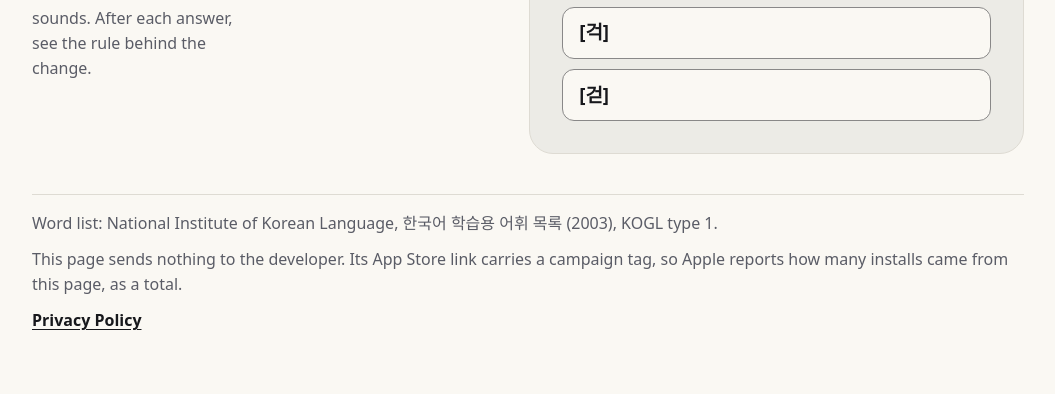
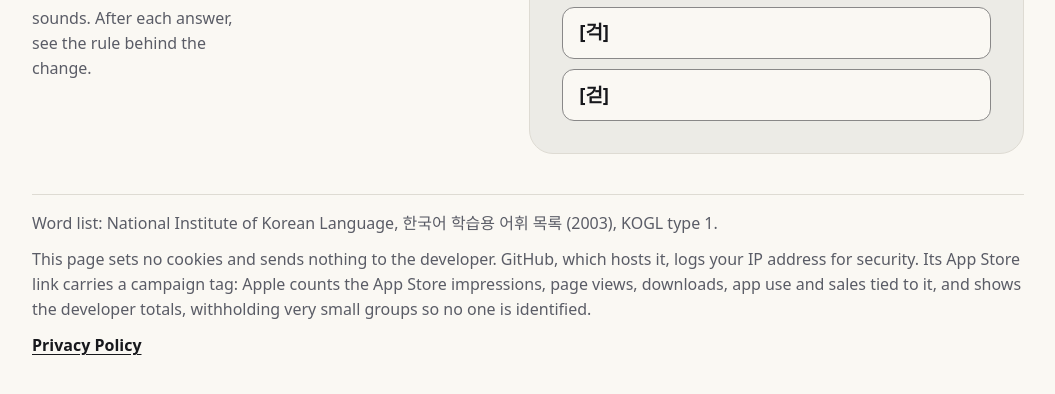
Before and after one commit to redkiho/preflop-reps-site, a plain HTML site: page sori/drill/index.html in a window 1280 px wide. Shown: the part 402-796 px from the top of the page, without its empty margins (112-1167 px from the left). Drawn offline with Linux system fonts and the light colour scheme.

Commit message:
Say what Sori's drill page and its campaign link let others count, as GitHub and Apple state it

```diff
--- a/sori/drill/index.html
+++ b/sori/drill/index.html
@@ -50,7 +50,7 @@
 
     <footer>
       <p>Word list: National Institute of Korean Language, <span lang="ko">한국어 학습용 어휘 목록</span> (2003), KOGL type 1.</p>
-      <p>This page sends nothing to the developer. Its App Store link carries a campaign tag, so Apple reports how many installs came from this page, as a total.</p>
+      <p>This page sets no cookies and sends nothing to the developer. GitHub, which hosts it, logs your IP address for security. Its App Store link carries a campaign tag: Apple counts the App Store impressions, page views, downloads, app use and sales tied to it, and shows the developer totals, withholding very small groups so no one is identified.</p>
       <a href="../privacy.html">Privacy Policy</a>
     </footer>
   </main>
```
